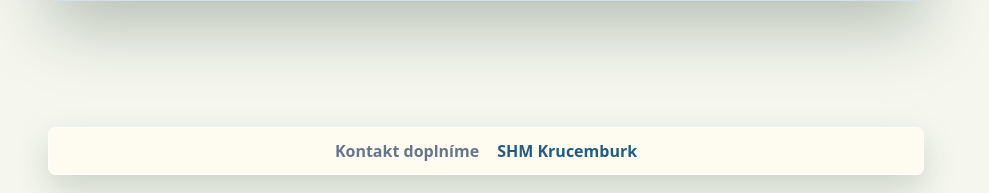
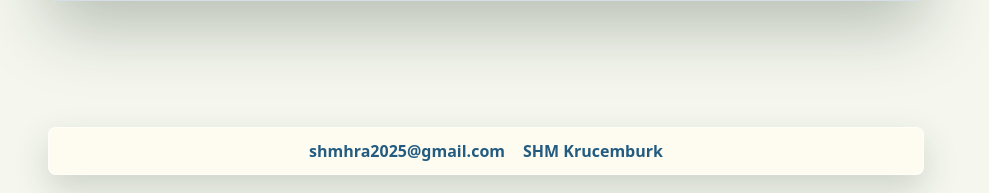
Before and after one commit to osexep22/prazdninovahra, a Laravel app: template resources/views/auth/login.blade.php in a window 1280 px wide. Shown: the part 619-812 px from the top of the page, without its empty margins (0-989 px from the left). Run offline with Laravel 12, Linux system fonts and the light colour scheme; the template is opened without the code that fills it, so the values that code supplies are empty; the visitor is signed in with stand-in values (Sample User, id 1); data comes from the database, SQL or seed files in the repository; parts of the project's set-up code (start-up, migrations or seed data) failed here and were passed over.

Commit message:
Add contact email to login page

```diff
--- a/resources/views/auth/login.blade.php
+++ b/resources/views/auth/login.blade.php
@@ -37,7 +37,7 @@
     </div>
 
     <div class="auth-footer">
-        <span>Kontakt doplníme</span>
+        <a href="mailto:shmhra2025@gmail.com">shmhra2025@gmail.com</a>
         <a href="https://krucemburk.shm.cz/" target="_blank" rel="noopener">SHM Krucemburk</a>
     </div>
 </div>
```
